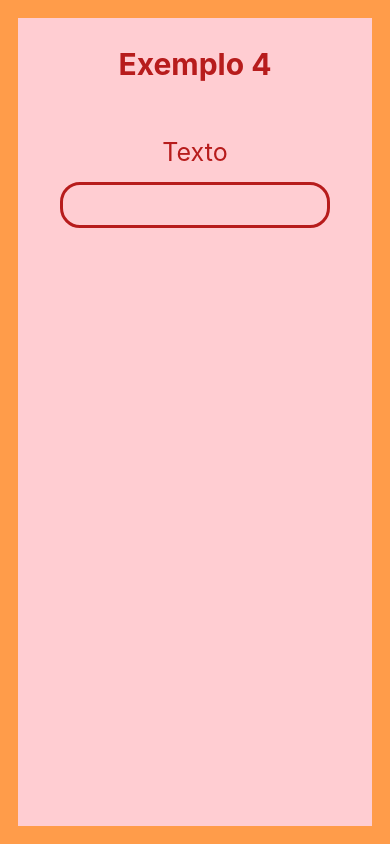
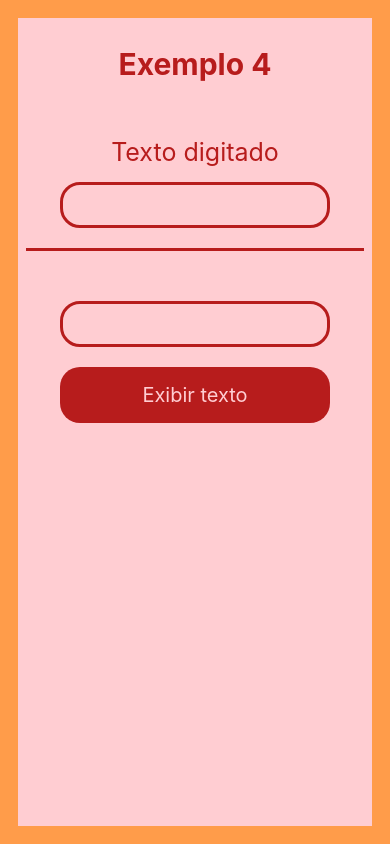
Before and after one commit to uhumrenan/aula_28_02_2024, a React Native app: screen / in a window 390 px wide. Built offline with nearby package versions, Linux system fonts and the light colour scheme.

Commit message:
Aula 01/04/2024

```diff
--- a/src/ex_4/index.js
+++ b/src/ex_4/index.js
@@ -1,17 +1,46 @@
-import { View, TextInput, Text } from 'react-native';
+import { View, TextInput, Text, Pressable } from 'react-native';
+import {useState} from 'react';
 
 import styles from './styles';
+//import react from 'react';
 
 export default function Exemplo4 (){
+
+    const [txtDigitado, setTxtDigitado] = useState ('Texto digitado');
+    const [txt2, setTxt2] = useState ('');
+    const [txtTela, setTxtTela] = useState ('');
+
+    function atualizaTextoHandle(txt){
+        setTxtDigitado(txt);
+    }
+
     return(
         <View style = {styles.container}>
             <Text style = {styles.titulo}>Exemplo 4</Text>
 
-            <Text style = {styles.texto}>Texto</Text>
+            <Text style = {styles.texto}>{txtDigitado}</Text>
 
-            <TextInput style = {styles.input}/>
+            <TextInput
+            style = {styles.input}
+            onChangeText={(valor) => atualizaTextoHandle (valor)}
+            />
 
+            <View style = {styles.linha}/>
+
+            <Text style = {styles.texto}>{txtTela}</Text>
+
+            <TextInput
+            style = {styles.input}
+            onChangeText={(vlr) => setTxt2 (vlr)}
+            value={txt2}
+            />
+
+            <Pressable
+            style={({ pressed }) => pressed ? [styles.botao, styles.botaoPress] : styles.botao}>
+                <Text style = {styles.txtBotao}>Exibir texto</Text>
+            </Pressable>
 
         </View>
+
     );
 }
--- a/src/ex_4/styles.js
+++ b/src/ex_4/styles.js
@@ -29,6 +29,34 @@
         borderColor: '#b71c1c',
         borderRadius: 20,
         padding: 5,
+    },
+    linha:{
+        borderBottomWidth: 3,
+        borderColor: '#b71c1c',
+        marginVertical: 20,
+        width: '100%'
+    },
+
+    botao: {
+        width: '80%',
+        padding: 16,
+        alignItems: 'center',
+        borderRadius: 20,
+        backgroundColor: '#b71c1c',
+        marginVertical: 20,
+    },
+
+    botaoPress: {
+        backgroundColor: '#fff',
+    },
+
+    txtBotao: {
+        color: '#ffcdd2',
+        fontSize: 20,
+    },
+
+    txtBotaoPress: {
+        color: '#b71c1c',
     }
 
 });
```
